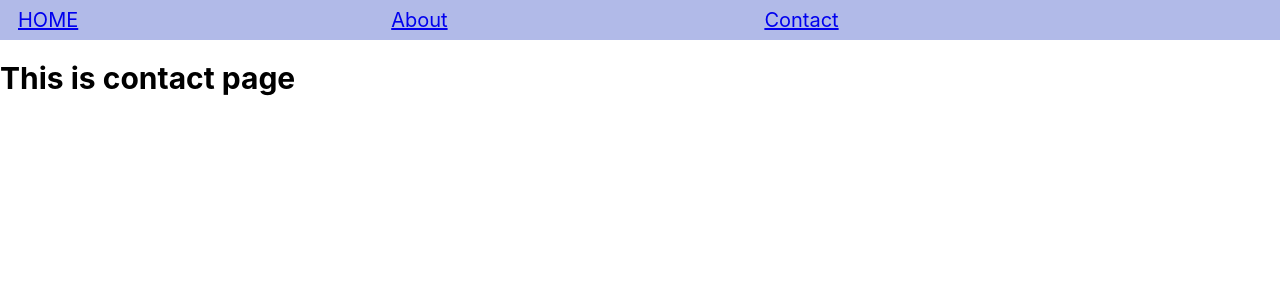
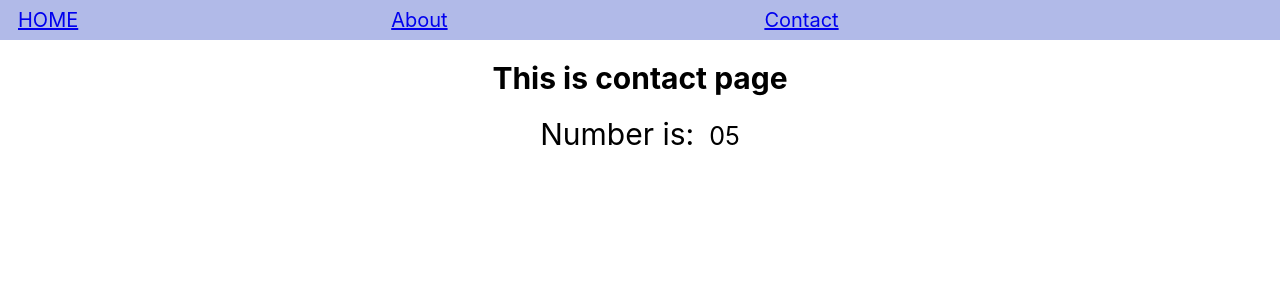
Before and after one commit to LeThiBe/to-do-app, a React (Create React App) app: page /contact in a window 1280 px wide. Shown: the top 300 px of the page. Built offline with nearby package versions, Linux system fonts and the light colour scheme.

Commit message:
show number use useState and useEffect

```diff
--- a/src/pages/Contact/index.jsx
+++ b/src/pages/Contact/index.jsx
@@ -1,14 +1,34 @@
+import React, { useState, useEffect } from 'react';
+
 import * as Style from './styles';
 
 import Header from '../../components/layout/header/Header';
 
-const Contact = () => (
+const Contact = () => {
+  const twoDigit = (input) => {
+    var twodigit = input >= 10 ? input : "0"+ input.toString();
+
+    return twodigit;
+  }
+
+  const [number, setNumber] = useState(0);
+
+  useEffect(() => {
+    setTimeout(() => {
+      setNumber(number + 1);
+    }, 1000)
+  }, [number]);
+
+  return (
     <>
       <Header />
       <Style.MainContainer>
         <Style.TitleContent>This is contact page</Style.TitleContent>
+        <Style.TitleNumber>Number is:</Style.TitleNumber>
+        <Style.ContentNumber>{twoDigit(number)}</Style.ContentNumber>
       </Style.MainContainer>
     </>
-);
+  )
+};
 
 export default Contact;
--- a/src/pages/Contact/styles.js
+++ b/src/pages/Contact/styles.js
@@ -2,8 +2,17 @@ import styled from 'styled-components';
 
 export const MainContainer = styled.div`
   font-size: 10px;
+  text-align: center;
 `;
 
 export const TitleContent = styled.h1`
   font-size: 30px;
 `;
+
+export const TitleNumber = styled.label`
+  font-size: 30px;
+`;
+export const ContentNumber = styled.label`
+  font-size: 25px;
+  margin-left: 15px;
+`;
```
Lines whose indentation alone changed are shown as unchanged.
